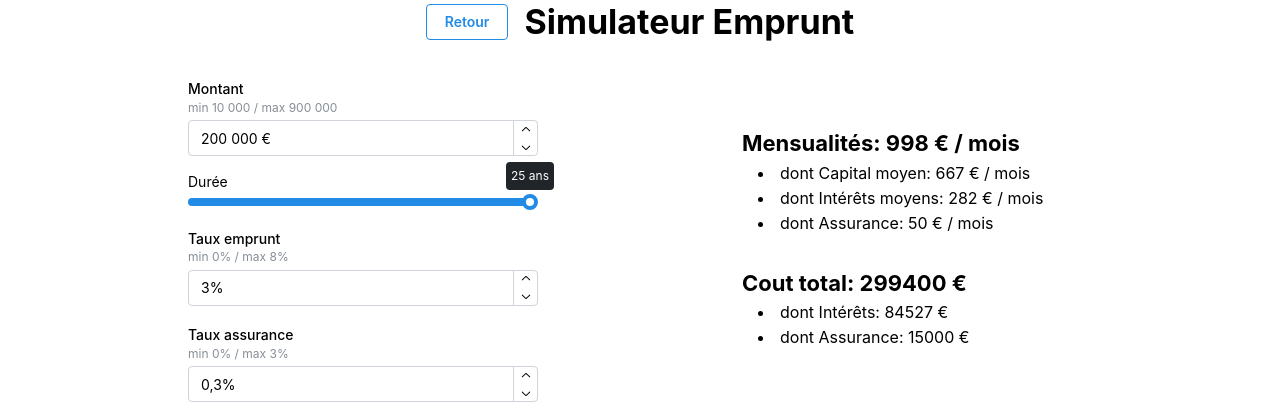
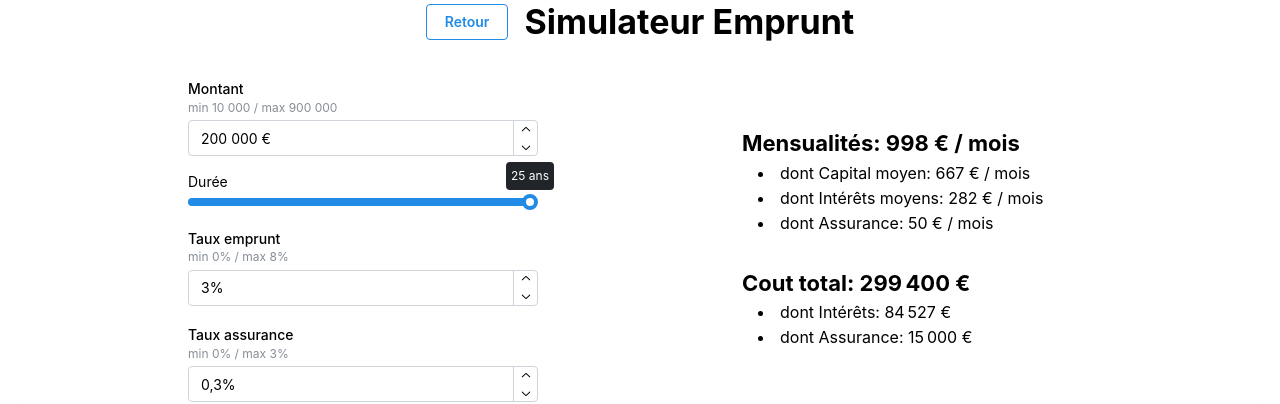
Before and after one commit to BenGex31/sonade, a Next.js app: page /simulateur-emprunt in a window 1280 px wide. Shown: the top 404 px of the page. Built offline with nearby package versions, Linux system fonts and the light colour scheme.

Commit message:
Update loanDetails.tsx

```diff
--- a/ui/loanDetails.tsx
+++ b/ui/loanDetails.tsx
@@ -22,20 +22,34 @@ export default function Loandetails({
   return (
     <Stack w={350} gap={"xl"}>
       <Stack gap={"2px"}>
-        <Title size={"h3"}>Mensualités: {totalMonthlyPayments} € / mois</Title>
+        <Title size={"h3"}>
+          Mensualités: {totalMonthlyPayments.toLocaleString("fr-FR")} € / mois
+        </Title>
         <List withPadding>
-          <List.Item>dont Capital moyen: {averageCapital} € / mois</List.Item>
           <List.Item>
-            dont Intérêts moyens: {monthlyInterests} € / mois
+            dont Capital moyen: {averageCapital.toLocaleString("fr-FR")} € /
+            mois
           </List.Item>
-          <List.Item>dont Assurance: {monthlyInsurance} € / mois</List.Item>
+          <List.Item>
+            dont Intérêts moyens: {monthlyInterests.toLocaleString("fr-FR")} € /
+            mois
+          </List.Item>
+          <List.Item>
+            dont Assurance: {monthlyInsurance.toLocaleString("fr-FR")} € / mois
+          </List.Item>
         </List>
       </Stack>
       <Stack gap={"2px"}>
-        <Title size={"h3"}>Cout total: {totalCostAmount} €</Title>
+        <Title size={"h3"}>
+          Cout total: {totalCostAmount.toLocaleString("fr-FR")} €
+        </Title>
         <List withPadding>
-          <List.Item>dont Intérêts: {totalCostInterests} €</List.Item>
-          <List.Item>dont Assurance: {totalInsuranceCost} €</List.Item>
+          <List.Item>
+            dont Intérêts: {totalCostInterests.toLocaleString("fr-FR")} €
+          </List.Item>
+          <List.Item>
+            dont Assurance: {totalInsuranceCost.toLocaleString("fr-FR")} €
+          </List.Item>
         </List>
       </Stack>
     </Stack>
```
